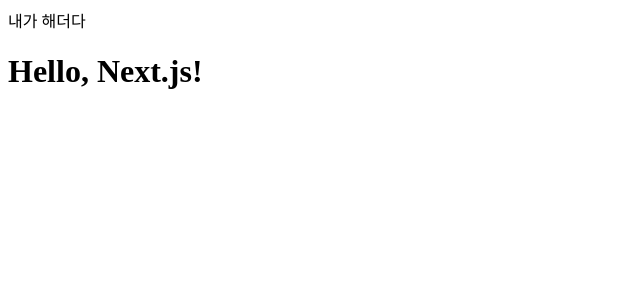
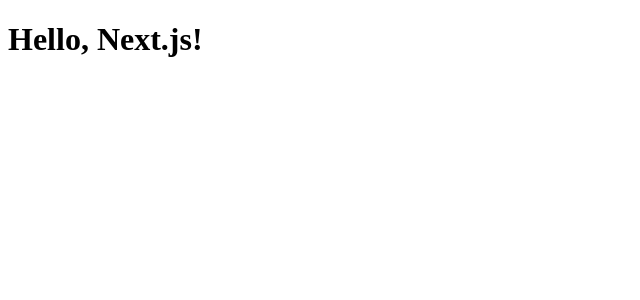
Before and after one commit to jaekwanAHN/NextBlog, a Next.js app: page / in a window 1280 px wide. Shown: the top 300 px of the page, without its empty margins (0-640 px from the left). Built offline with nearby package versions, Linux system fonts and the light colour scheme.

Commit message:
Feat: layout에 head, title 태그 적용

```diff
--- a/src/app/layout.tsx
+++ b/src/app/layout.tsx
@@ -1,14 +1,14 @@
-import Header from './dashboard/Header';
-
 export default function RootLayout({
   children,
 }: {
   children: React.ReactNode;
 }) {
   return (
-    <>
-      <Header />
+    <html lang="ko">
+      <head>
+        <title>title test</title>
+      </head>
       <body>{children}</body>
-    </>
+    </html>
   );
 }
```
